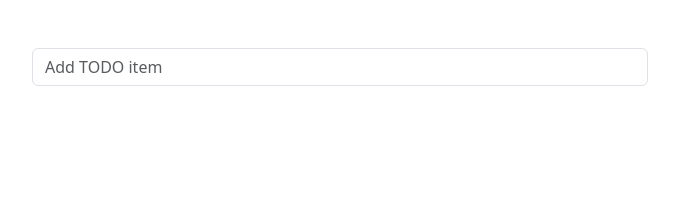
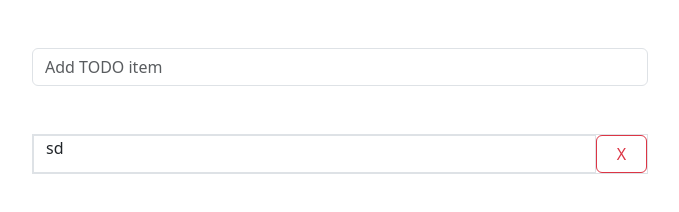
Before and after one commit to hamzakhalidchouhdary/vanila-js-todo, a plain HTML site: page index.html in a window 1280 px wide. Shown: the whole page, without its empty margins (300-979 px from the left). Drawn offline with nearby package versions, Linux system fonts and the light colour scheme.

Commit message:
draft styling

```diff
--- a/index.html
+++ b/index.html
@@ -11,6 +11,12 @@
       crossorigin="anonymous"
     />
     <title>Document</title>
+    <style>
+      * {
+        padding: 0;
+        margin: 0;
+      }
+    </style>
   </head>
   <body>
     <div class="container mt-5 w-50">
@@ -22,7 +28,12 @@
         onkeyup="event.key === 'Enter' && addNewTodoItem(event)"
         placeholder="Add TODO item"
       />
-      <ul id="todo-container" class="container"></ul>
+      <ul id="todo-container" class="container">
+        <li class="row mb-2 border d-flex align-middle">
+          <p class="col-11 border m-0">sd</p>
+          <button class="btn btn-outline-danger btn-md col-1">X</button>
+        </li>
+      </ul>
     </div>
     <script src="./index.js"></script>
   </body>
```
